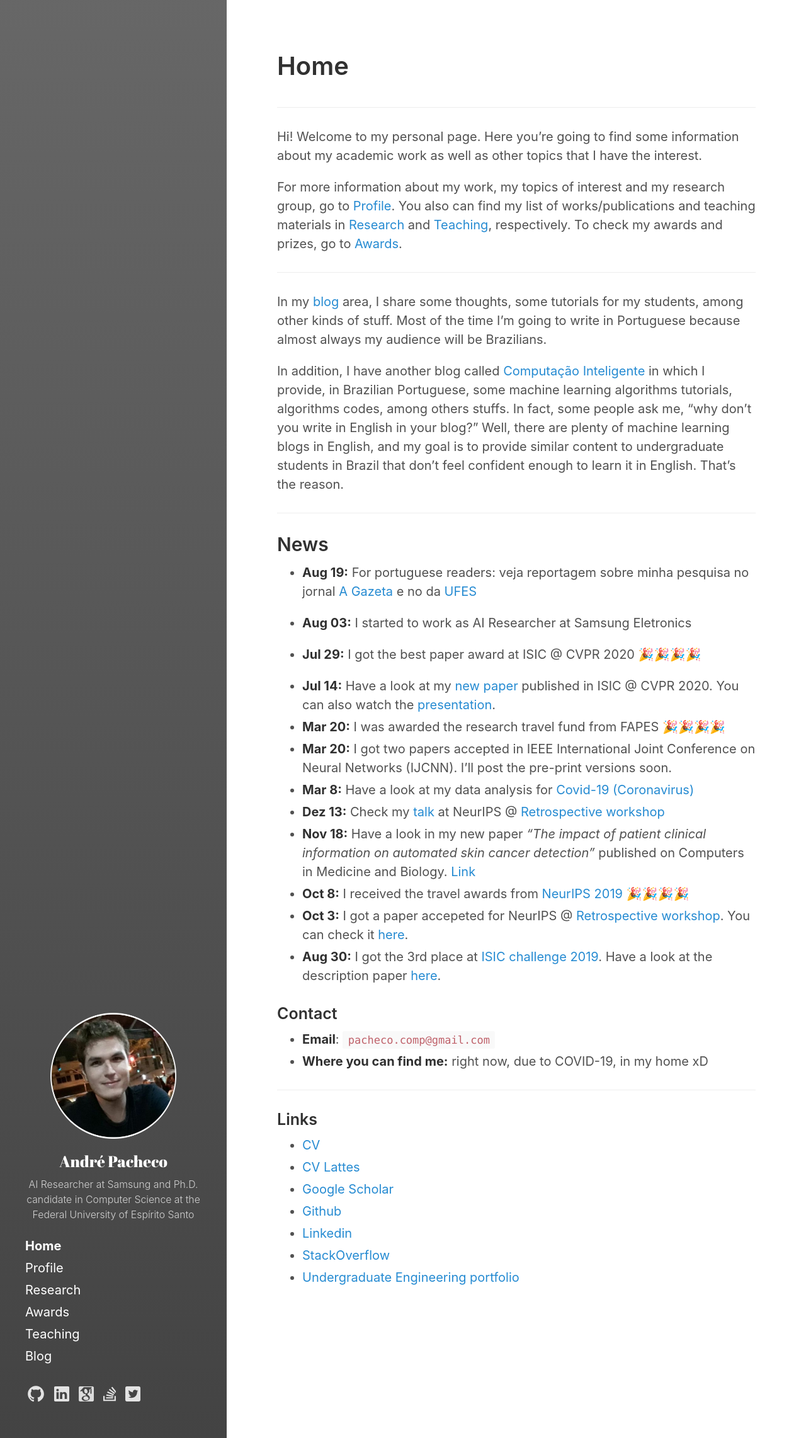
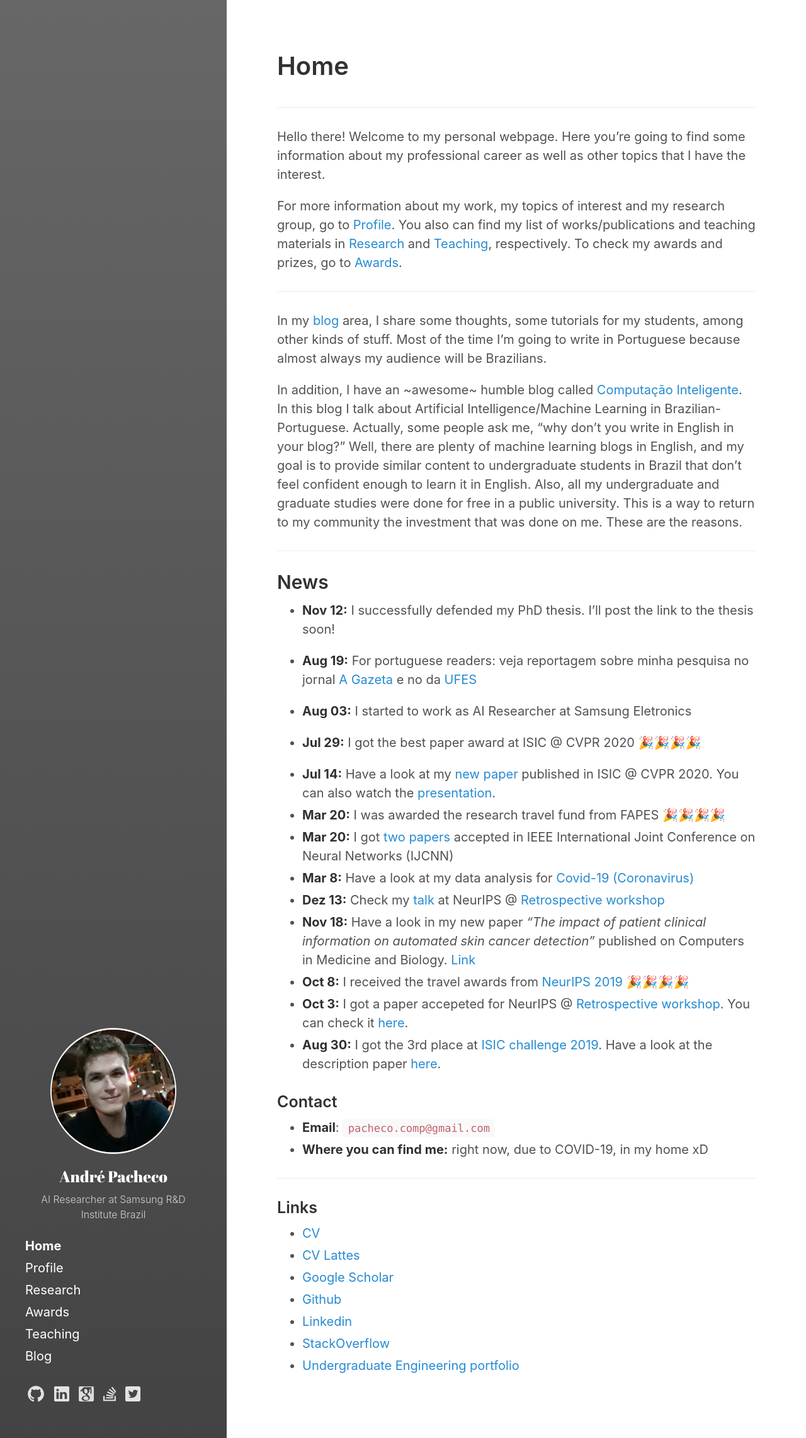
Before and after one commit to paaatcha/paaatcha.github.io, a Jekyll site: the page built from index.md, in a window 1280 px wide. Shown: the whole page at 63% size. Built offline with Jekyll 4.4.1, drawn with Linux system fonts in a browser that asks for light colours.

Commit message:
updating index

```diff
--- a/_config.yml
+++ b/_config.yml
@@ -5,7 +5,7 @@ highlighter:      rouge
 # Setup
 title:            André Pacheco
 tagline:          ''
-description:      'AI Researcher at Samsung and Ph.D. candidate in Computer Science at the Federal University of Espírito Santo'
+description:      'AI Researcher at Samsung R&D Institute Brazil'
 url:              www.pachecoandre.com.br
 baseurl:          '/'
                   # the optional subpath of your site, e.g. "/blog"
--- a/index.md
+++ b/index.md
@@ -3,19 +3,21 @@ layout: page
 title: Home
 ---
 ___
-Hi! Welcome to my personal page.
-Here you’re going to find some information about my academic work as well as other topics that I have the interest.
+Hello there! Welcome to my personal webpage.
+Here you’re going to find some information about my professional career as well as other topics that I have the interest.
 
 For more information about my work, my topics of interest and my research group, go to [Profile](profile). You also can find my list of works/publications and teaching materials in [Research](research) and [Teaching](Teaching), respectively. To check my awards and prizes, go to [Awards](awards).
 
 ___
 In my [blog](blog) area, I share some thoughts, some tutorials for my students, among other kinds of stuff. Most of the time I’m going to write in Portuguese because almost always my audience will be Brazilians.
 
-In addition, I have another blog called [Computação Inteligente](http://computacaointeligente.com.br) in which I provide, in Brazilian Portuguese, some machine learning algorithms tutorials, algorithms codes, among others stuffs. In fact, some people ask me, “why don’t you write in English in your blog?” Well, there are plenty of machine learning blogs in English, and my goal is to provide similar content to undergraduate students in Brazil that don’t feel confident enough to learn it in English. That’s the reason.
+In addition, I have an ~awesome~ humble blog called [Computação Inteligente](http://computacaointeligente.com.br). In this blog I talk about Artificial Intelligence/Machine Learning in Brazilian-Portuguese. Actually, some people ask me, “why don’t you write in English in your blog?” Well, there are plenty of machine learning blogs in English, and my goal is to provide similar content to undergraduate students in Brazil that don’t feel confident enough to learn it in English. Also, all my undergraduate and graduate studies were done for free in a public university. This is a way to return to my community the investment that was done on me. These are the reasons.
 
 ___
 
 ## News
+
++ **Nov 12:** I successfully defended my PhD thesis. I'll post the link to the thesis soon!
 
 + **Aug 19:** For portuguese readers: veja reportagem sobre minha pesquisa no jornal [A Gazeta](https://www.agazeta.com.br/revista-ag/vida/aluno-da-ufes-ganha-premio-por-software-que-auxilia-na-deteccao-de-cancer-de-pele-0820) e no da [UFES](http://www.ufes.br/conteudo/software-que-auxilia-na-deteccao-de-cancer-de-pele-recebe-premio-internacional)
 
@@ -25,7 +27,7 @@ ___
 
 + **Jul 14:** Have a look at my [new paper](http://openaccess.thecvf.com/content_CVPRW_2020/papers/w42/Pacheco_On_Out-of-Distribution_Detection_Algorithms_With_Deep_Neural_Skin_Cancer_Classifiers_CVPRW_2020_paper.pdf) published in ISIC @ CVPR 2020. You can also watch the [presentation](https://www.youtube.com/watch?v=3kICSeBOndk&feature=youtu.be).
 + **Mar 20:** I was awarded the research travel fund from FAPES 🎉🎉🎉🎉
-+ **Mar 20:** I got two papers accepted in IEEE International Joint Conference on Neural Networks (IJCNN). I'll post the pre-print versions soon.
++ **Mar 20:** I got [two](https://ieeexplore.ieee.org/document/9206685) [papers](https://ieeexplore.ieee.org/document/9207552) accepted in IEEE International Joint Conference on Neural Networks (IJCNN)
 + **Mar 8:** Have a look at my data analysis for [Covid-19 (Coronavirus)](https://github.com/paaatcha/covid-19)
 + **Dez 13:** Check my [talk](assets/files/talks/neurips2019.pdf) at NeurIPS @ [Retrospective workshop](https://ml-retrospectives.github.io/neurips2019/schedule/)
 + **Nov 18:** Have a look in my new paper _"The impact of patient clinical information on automated skin cancer detection"_ published on Computers in Medicine and Biology. [Link](https://www.sciencedirect.com/science/article/pii/S0010482519304019)
```
Also changed, not shown: Teaching.md (+1 -1 lines), profile.md (+0 -1 lines).
